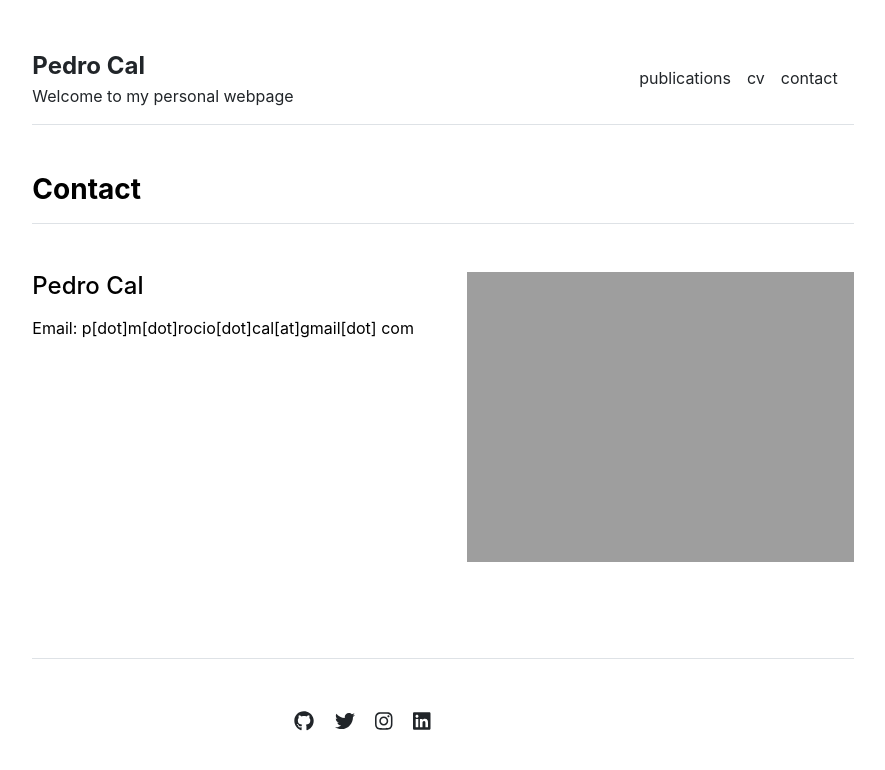
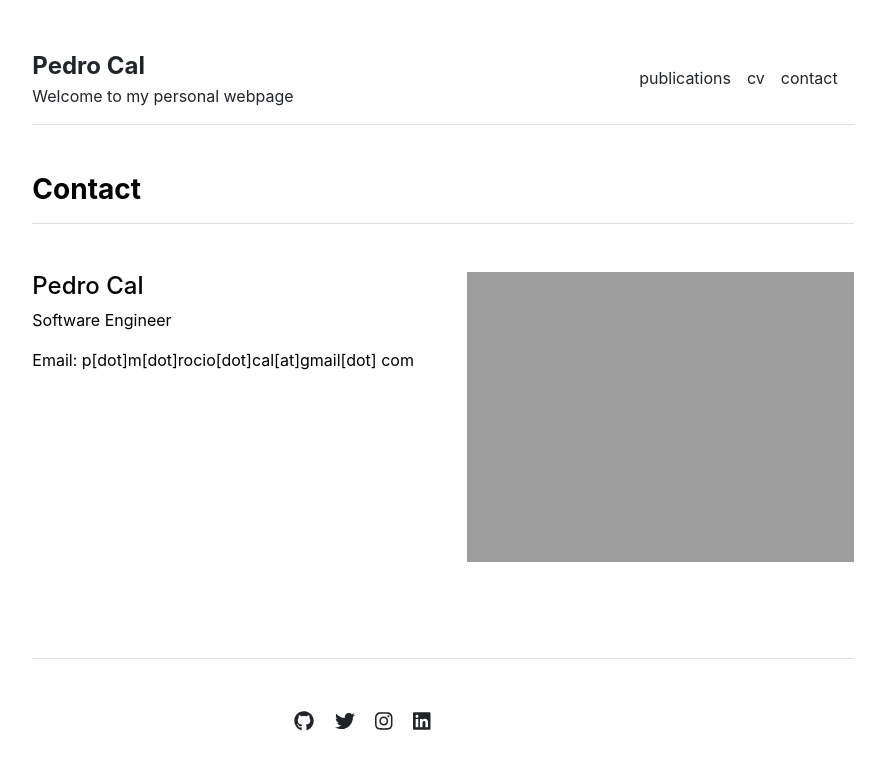
Before and after one commit to pmcal/pmcal.github.io, a Jekyll site: the page built from contact.md, in a window 1280 px wide. Shown: the top 770 px of the page, without its empty margins (197-1082 px from the left). Built offline with Jekyll 4.4.1, drawn with Linux system fonts in a browser that asks for light colours.

Commit message:
Update contact.html

```diff
--- a/_includes/contact.html
+++ b/_includes/contact.html
@@ -4,8 +4,8 @@
     {% for contact in site.data.settings.contacts %}
     <div class="row g-5 mb-5">
       <div class="col-md-6">
-        <h4> Pedro Cal</h4>
-        <p>{{ Software Engineer }}</p>
+        <h4> Pedro Cal </h4>
+        <p> Software Engineer </p>
         <p>Email: p[dot]m[dot]rocio[dot]cal[at]gmail[dot] com</p>
       </div>
       <div class="col-md-6">
```
